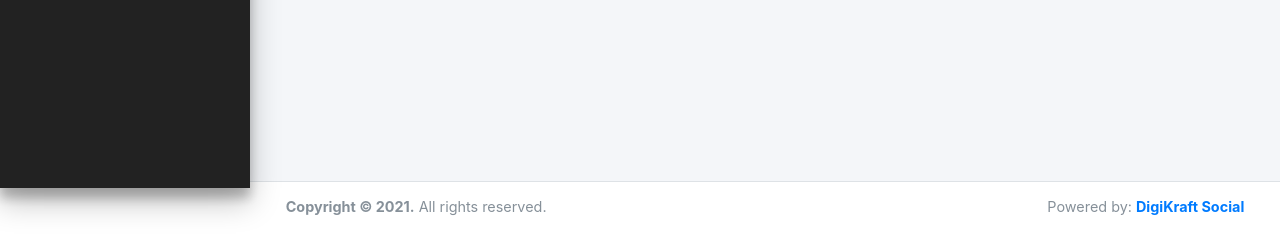
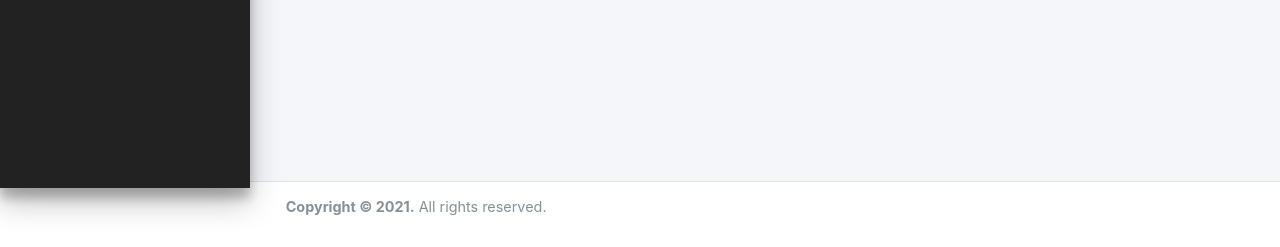
Before and after one commit to ankbiz32/aller_ci, a CodeIgniter app: page /alle/index.php/login/changePwd in a window 1280 px wide. Shown: the part 612-859 px from the top of the page. Run offline with CodeIgniter, Linux system fonts and the light colour scheme; data comes from the database, SQL or seed files in the repository; data that the repository does not hold is empty; some libraries are stand-ins or nearby versions.

Commit message:
Hide DKS footer on admin

```diff
--- a/application/views/admin/adminfooter.php
+++ b/application/views/admin/adminfooter.php
@@ -4,7 +4,7 @@
         <strong>Copyright &copy; <?=date('Y')?>.</strong>
         All rights reserved.
       </p>
-      <p class="ml-auto">Powered by: <a href="http://digikraftsocial.com" class="text-bold" target=_blank>DigiKraft Social</a></p>
+      <p class="ml-auto d-none">Powered by: <a href="http://digikraftsocial.com" class="text-bold" target=_blank>DigiKraft Social</a></p>
     </div>
 </footer>
 
```
